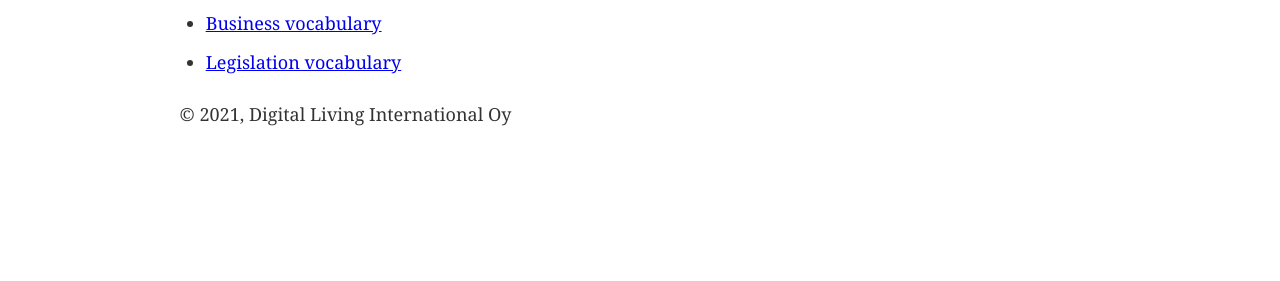
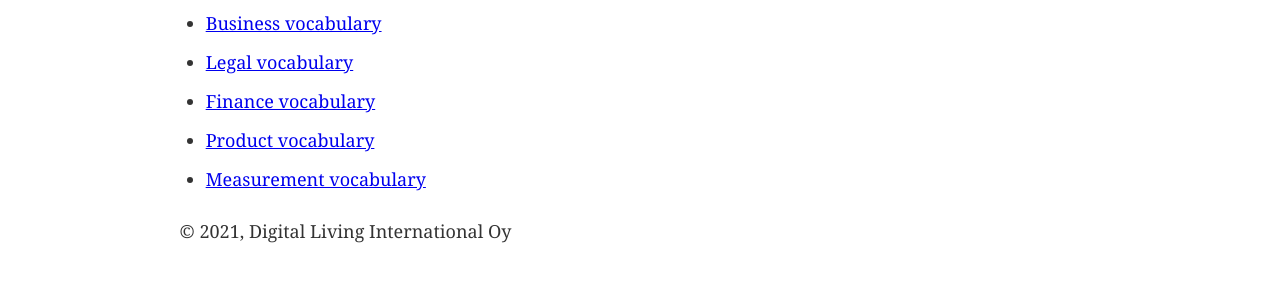
Before and after one commit to ioxiocom/vocabulary, a Gatsby site: page / in a window 1280 px wide. Shown: the part 223-504 px from the top of the page. Built offline with nearby package versions, Linux system fonts and the light colour scheme; Gatsby itself is replaced by a stand-in of ours.

Commit message:
Update index.js (#4)
* Update index.js

* Update index.js

```diff
--- a/src/pages/index.js
+++ b/src/pages/index.js
@@ -16,7 +16,16 @@ const IndexPage = () => (
         <Link to="/Business/">Business vocabulary</Link>
       </li>
       <li>
-        <Link to="/Legislation/">Legislation vocabulary</Link>
+        <Link to="/Legal/">Legal vocabulary</Link>
+      </li>
+      <li>
+        <Link to="/Finance/">Finance vocabulary</Link>
+      </li>
+    <li>
+        <Link to="/Product/">Product vocabulary</Link>
+      </li>
+     <li>
+        <Link to="/Measurement/">Measurement vocabulary</Link>
       </li>
     </ul>
   </Layout>
```
